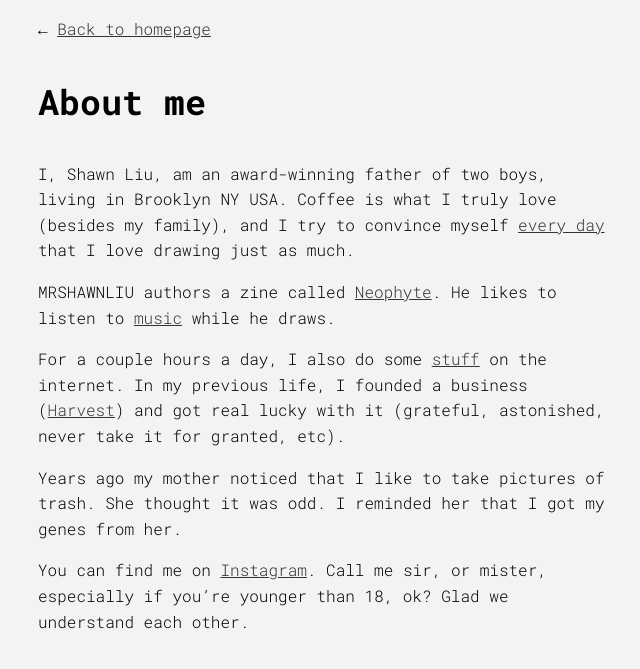
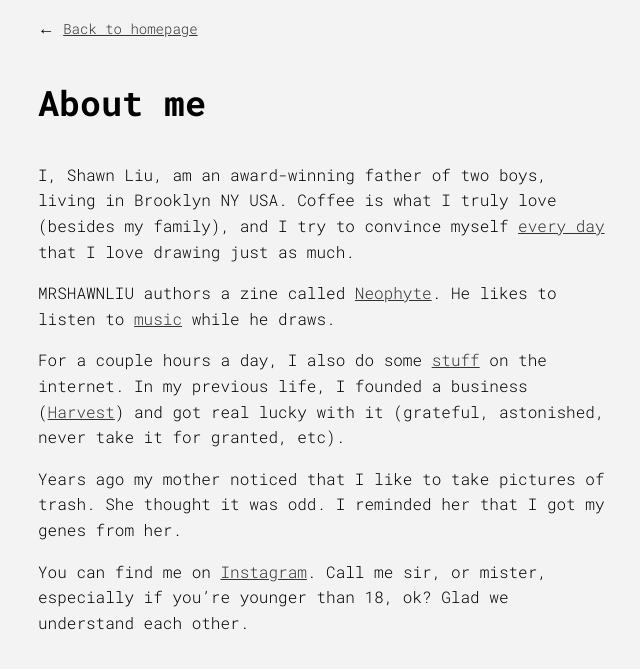
Before and after one commit to shawnliu/shawnliu.github.io, a Jekyll site: the page built from about.md, in a window 1280 px wide. Shown: the top 669 px of the page, without its empty margins (318-958 px from the left). Built offline with Jekyll 4.4.1, drawn with Linux system fonts in a browser that asks for light colours.

Commit message:
tweak simple nav

```diff
--- a/_layouts/page.html
+++ b/_layouts/page.html
@@ -1,6 +1,6 @@
 ---
 layout: default
 ---
-<div class="simple-nav">&#8592; <a href="/">Back to homepage</a></div>
+<div class="simple-nav"><span class="unicode">&#8592;&#xFE0E;</span> <a href="/">Back to homepage</a></div>
 
 {{ content }}
--- a/_sass/_screen.scss
+++ b/_sass/_screen.scss
@@ -44,7 +44,7 @@ ul, li {margin:0;padding:0;list-style: none}
 @media (min-width: 60em) {
   :root {
     --font-size-XS: 1.2rem;
-    --font-size-S: 1.6rem;
+    --font-size-S: 1.4rem;
     --font-size-M: 1.6rem;
     --font-size-L: 2rem;
     --font-size-XL: 3.5rem;
@@ -138,6 +138,14 @@ ul {
   margin: 1em 0;
 }
 
+.simple-nav {
+  font-size: var(--font-size-S);
+  .unicode {
+    font-family: initial;
+    font-size: 1.2em;
+  }
+}
+
 @media (min-width: 600px) {
   .home-divs {
     column-gap: 1em;
```
